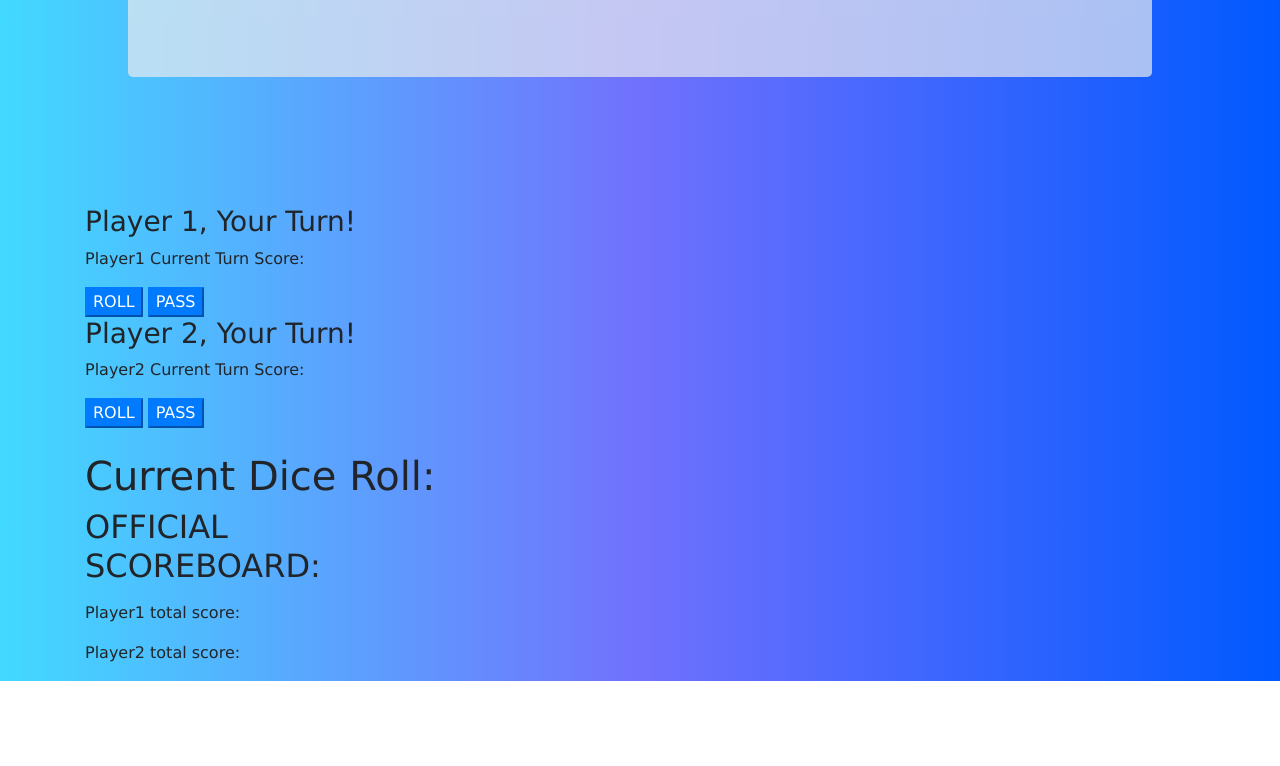
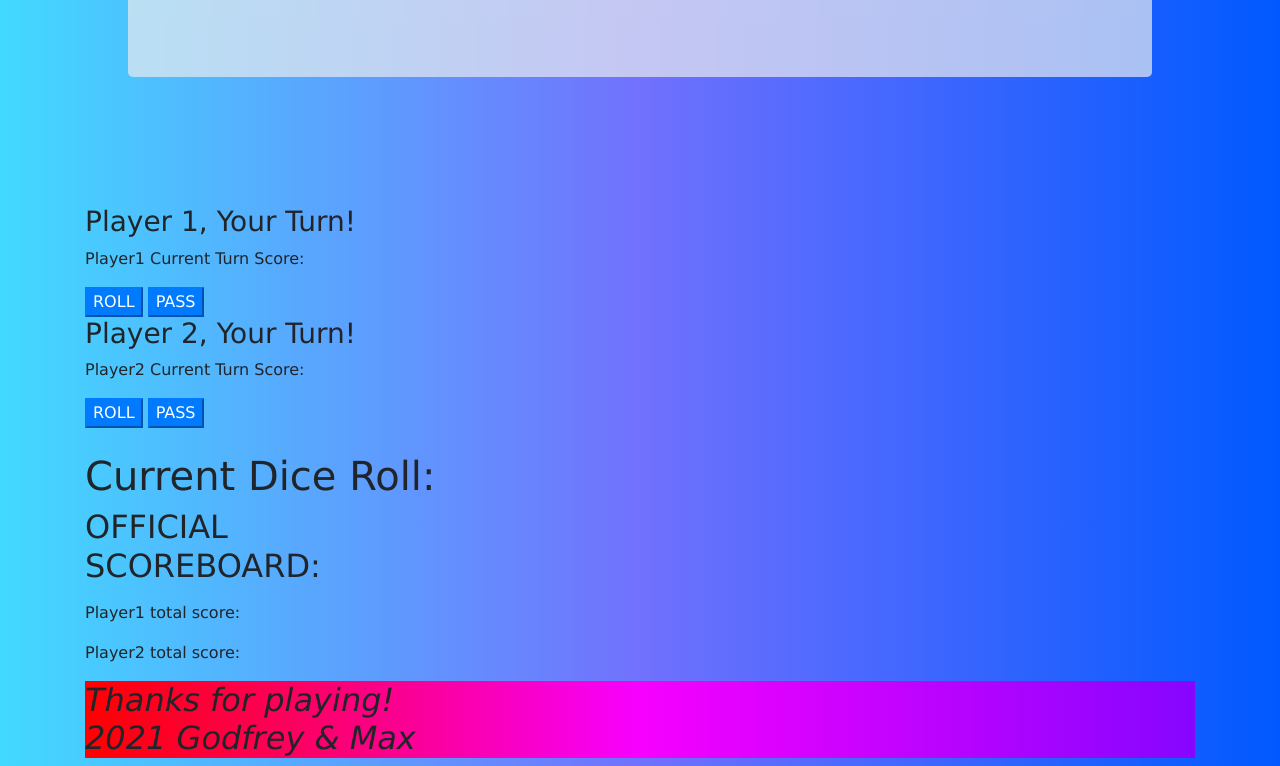
Before and after one commit to godfreyowidi/pig_Dice, a plain HTML site: page index.html in a window 1280 px wide. Shown: the part 491-1257 px from the top of the page. Before the commit the page ends 1172 px from the top, so only its background shows below. Drawn offline with nearby package versions, Linux system fonts and the light colour scheme.

Commit message:
add styling for the footer

```diff
--- a/css/styles.css
+++ b/css/styles.css
@@ -18,3 +18,8 @@ body {
   grid-template-columns: 35% 30% 35%;
   margin-top: 125px;
 }
+#footer {
+  background: linear-gradient(to right, red, rgb(247, 0, 255), rgb(134, 5, 255));
+  font-size: .5px;
+  font-style: italic;
+}
--- a/index.html
+++ b/index.html
@@ -48,6 +48,8 @@
         <img src="https://quoteswell.com/wp-content/uploads/2017/10/f57a4e210313ab0004e8d07dd8a248ac-funny-things-funny-stuff-min.jpg">
       </div>
     </div>
-  </div>
+    <div id="footer">
+      <h2>Thanks for playing!<br>2021 Godfrey & Max</h2>
+    </div>
 </body>
 </html>
```
